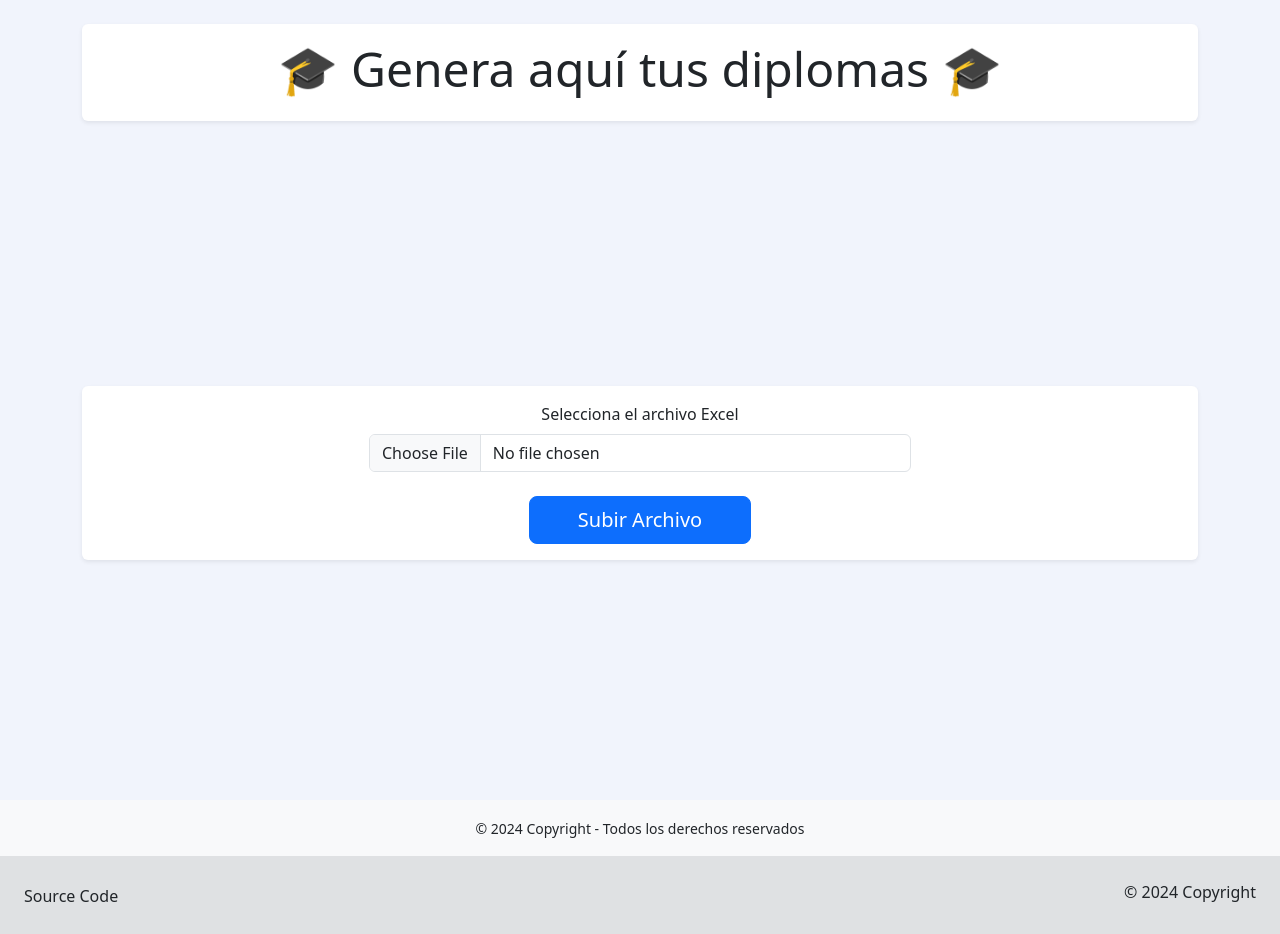
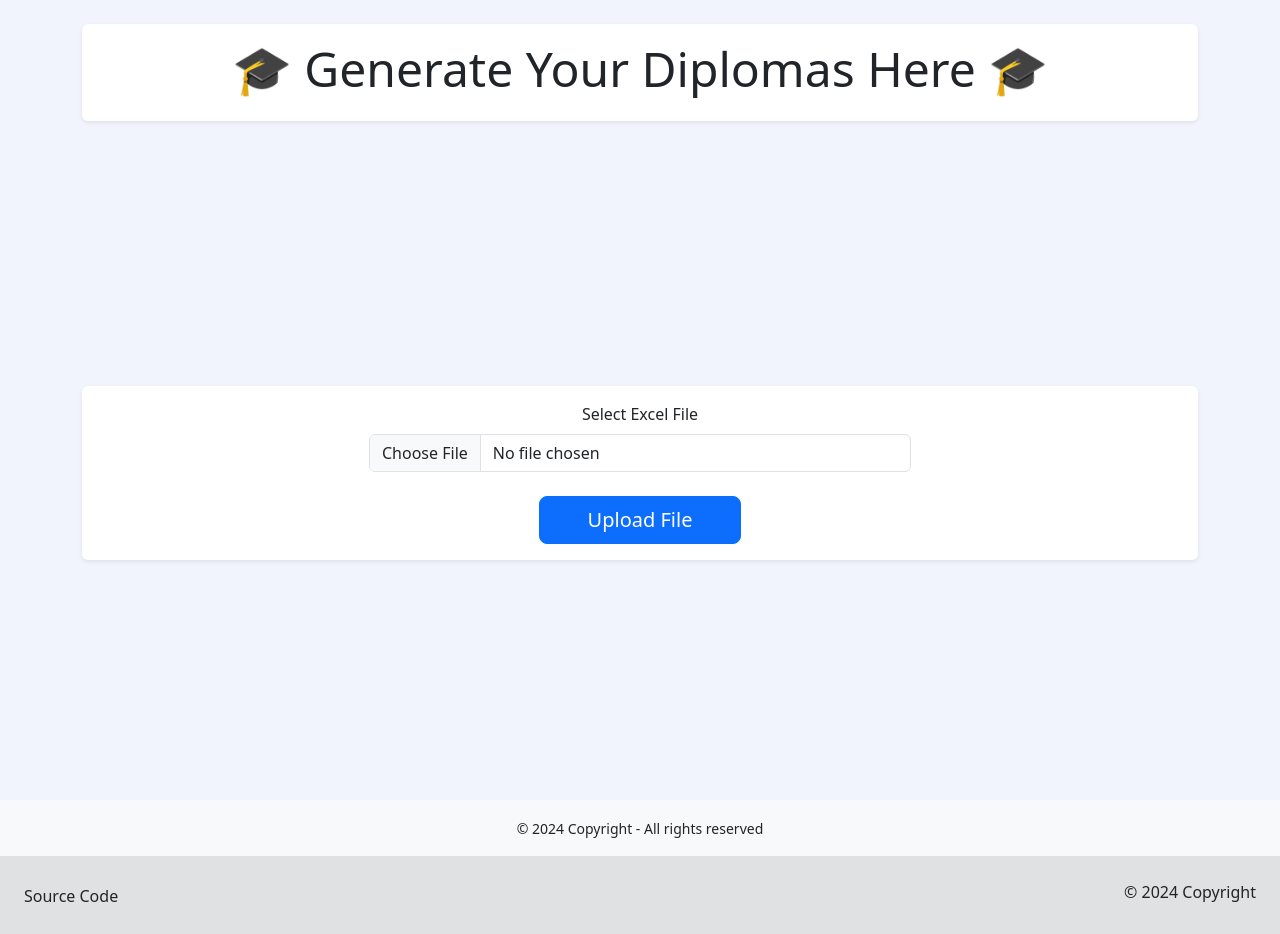
Before and after one commit to alvaroChico2408/innosoft-diplomas-1, a Flask app: page /generate_diplomas in a window 1280 px wide. Shown: the part 65-999 px from the top of the page. Run offline with Flask 3, Linux system fonts and the light colour scheme; parts of the project's set-up code (start-up, migrations or seed data) failed here and were passed over; some libraries are stand-ins or nearby versions.

Commit message:
[fix] idiom changes

```diff
--- a/accounts/templates/generate_diplomas.html
+++ b/accounts/templates/generate_diplomas.html
@@ -1,26 +1,26 @@
 {% extends "base.html" %}
-{% block title %}Seleccionar Dataset para los diplomas{% endblock %}
+{% block title %}Select Dataset for Diplomas{% endblock %}
 
 {% block body %}
 <div class="d-flex flex-column min-vh-100">
-    <!-- Contenedor para el título -->
+    <!-- Container for the title -->
     <div class="container my-4">
         <div class="card shadow-sm border-0 rounded-lg text-center">
             <div class="card-body">
-                <h1 class="display-5">🎓 Genera aquí tus diplomas 🎓</h1>
+                <h1 class="display-5">🎓 Generate Your Diplomas Here 🎓</h1>
             </div>
         </div>
     </div>
 
-    <!-- Contenedor para el formulario, centrado verticalmente -->
+    <!-- Container for the form, vertically centered -->
     <div class="container my-auto">
         <div class="card shadow-sm border-0 rounded-lg">
             <div class="card-body text-center">
                 <form action="{{ url_for('accounts.generate_diplomas') }}" method="POST" enctype="multipart/form-data">
                     {{ form.csrf_token }}
                     <div class="form-group">
-                        <label for="hours_excel" class="form-label font-weight-bold">Selecciona el archivo Excel</label>
-                        <div class="col-md-6 mx-auto"> <!-- Ajusta el ancho aquí -->
+                        <label for="hours_excel" class="form-label font-weight-bold">Select Excel File</label>
+                        <div class="col-md-6 mx-auto"> <!-- Adjust width here -->
                             {{ form.hours_excel(class="form-control") }}
                         </div>
                         {% if form.hours_excel.errors %}
@@ -29,15 +29,15 @@
                             </div>
                         {% endif %}
                     </div>
-                    <button type="submit" class="btn btn-primary btn-lg mt-4 px-5">Subir Archivo</button>
+                    <button type="submit" class="btn btn-primary btn-lg mt-4 px-5">Upload File</button>
                 </form>
             </div>
         </div>
     </div>
 </div>
 
-<!-- Pie de página -->
+<!-- Footer -->
 <footer class="mt-auto py-3 bg-light text-center">
-    <small>&copy; 2024 Copyright - Todos los derechos reservados</small>
+    <small>&copy; 2024 Copyright - All rights reserved</small>
 </footer>
 {% endblock %}
```
